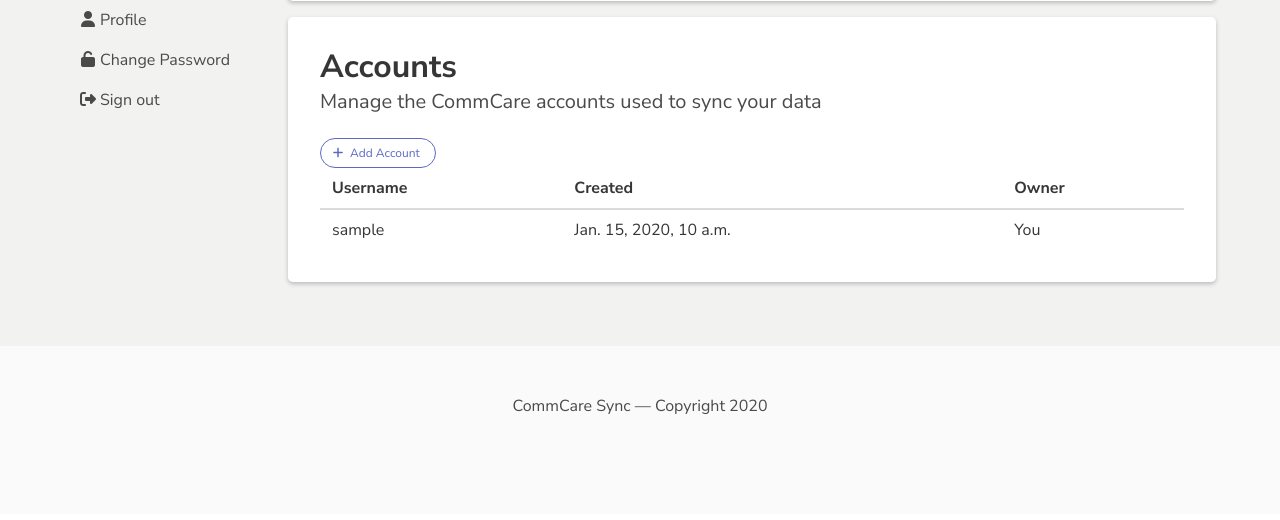
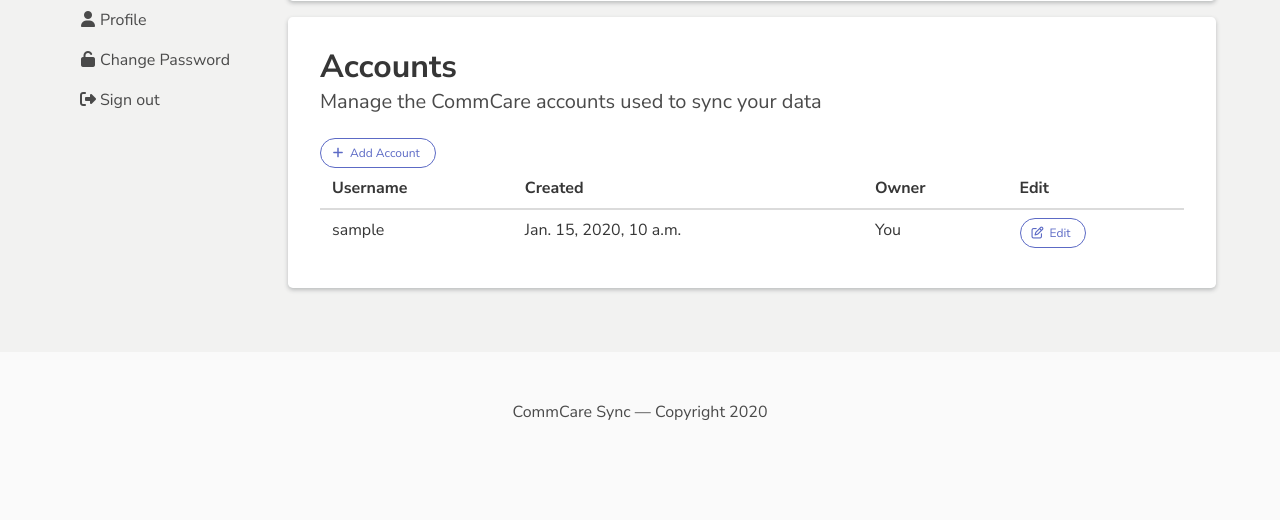
Before and after one commit to dimagi/commcare-sync, a Django app: page /commcare/ in a window 1280 px wide. Shown: the part 515-1035 px from the top of the page. Before the commit the page ends 929 px from the top, so only its background shows below. Run offline with Django 3.2, Linux system fonts and the light colour scheme; a user stored in the database is signed in; data comes from the database, SQL or seed files in the repository; tables that the repository leaves empty hold one stand-in row (values such as "Sample post"); grey boxes marked "Sample" are stand-in pictures; parts of the project's set-up code (start-up, migrations or seed data) failed here and were passed over; some libraries are stand-ins or nearby versions.

Commit message:
add ability to edit accounts

```diff
--- a/apps/commcare/forms.py
+++ b/apps/commcare/forms.py
@@ -10,7 +10,7 @@
 
 
 class CommCareAccountForm(forms.ModelForm):
-
+    api_key = forms.CharField(widget=forms.PasswordInput)
     class Meta:
         model = CommCareAccount
         fields = ('server', 'username', 'api_key')
--- a/apps/commcare/urls.py
+++ b/apps/commcare/urls.py
@@ -8,4 +8,5 @@
     path(r'projects/create/', views.create_project, name='create_project'),
     path(r'projects/<int:project_id>/edit/', views.edit_project, name='edit_project'),
     path(r'accounts/create/', views.create_account, name='create_account'),
+    path(r'accounts/<int:account_id>/edit/', views.edit_account, name='edit_account'),
 ]
--- a/apps/commcare/views.py
+++ b/apps/commcare/views.py
@@ -3,6 +3,7 @@
 from django.http import HttpResponseRedirect
 from django.shortcuts import render, get_object_or_404
 from django.urls import reverse
+from django.utils.translation import ugettext_lazy as _
 
 from .forms import CommCareProjectForm, CommCareAccountForm
 from .models import CommCareProject, CommCareAccount
@@ -73,3 +74,25 @@
         'active_tab': 'create_account',
         'form': form,
     })
+
+
+@login_required
+def edit_account(request, account_id):
+    account = get_object_or_404(CommCareAccount, id=account_id)
+    if not request.user == account.owner:
+        messages.warning(request, _("Sorry, you don't have permission to edit that account"))
+        return HttpResponseRedirect(reverse('commcare:home'))
+    if request.method == 'POST':
+        form = CommCareAccountForm(request.POST, request.FILES, instance=account)
+        if form.is_valid():
+            account = form.save()
+            messages.success(request, _('Account {account} was successfully saved.').format(account=account))
+            return HttpResponseRedirect(reverse('commcare:home'))
+    else:
+        form = CommCareAccountForm(instance=account)
+
+    return render(request, 'commcare/edit_account.html', {
+        'active_tab': 'commcare',
+        'form': form,
+        'account': account,
+    })
--- a/templates/commcare/commcare_home.html
+++ b/templates/commcare/commcare_home.html
@@ -67,6 +67,7 @@
       <th>Username</th>
       <th>Created</th>
       <th>Owner</th>
+      <th>Edit</th>
     </tr>
     </thead>
     <tbody>
@@ -75,6 +76,18 @@
         <td>{{ account.username }}</td>
         <td>{{ account.created_at }}</td>
         <td>{% if request.user == account.owner %}You{% else %}{{ account.owner.get_display_name }}{% endif %}</td>
+        <td>
+          {% if request.user == account.owner %}
+          <a class="button is-small is-primary is-rounded is-outlined" href="{% url 'commcare:edit_account' account.id %}">
+            <span class="icon">
+              <i class="fa fa-edit"></i>
+            </span>
+            <span>Edit</span>
+          </a>
+          {% else %}
+            &mdash;
+          {% endif %}
+        </td>
       </tr>
     {% endfor %}
     </tbody>
```
Also changed, not shown: templates/commcare/edit_account.html (added, +14 -0 lines).
